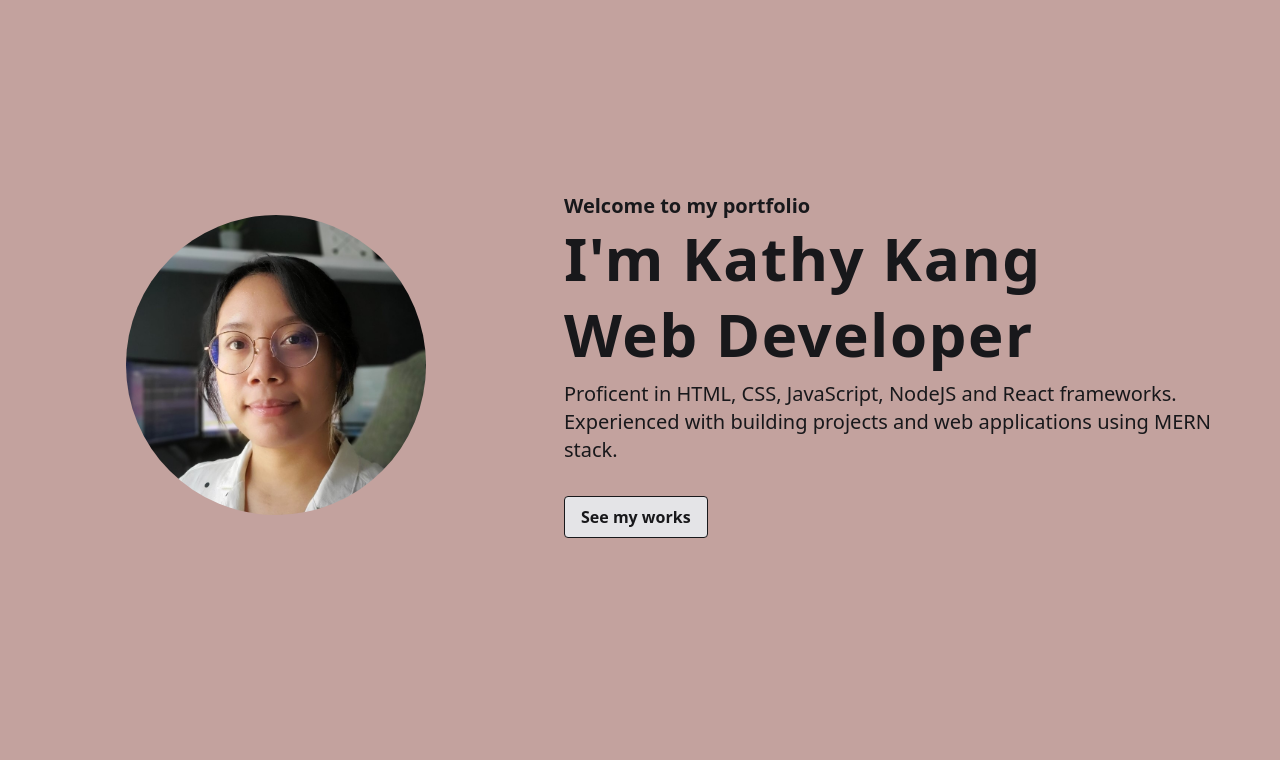
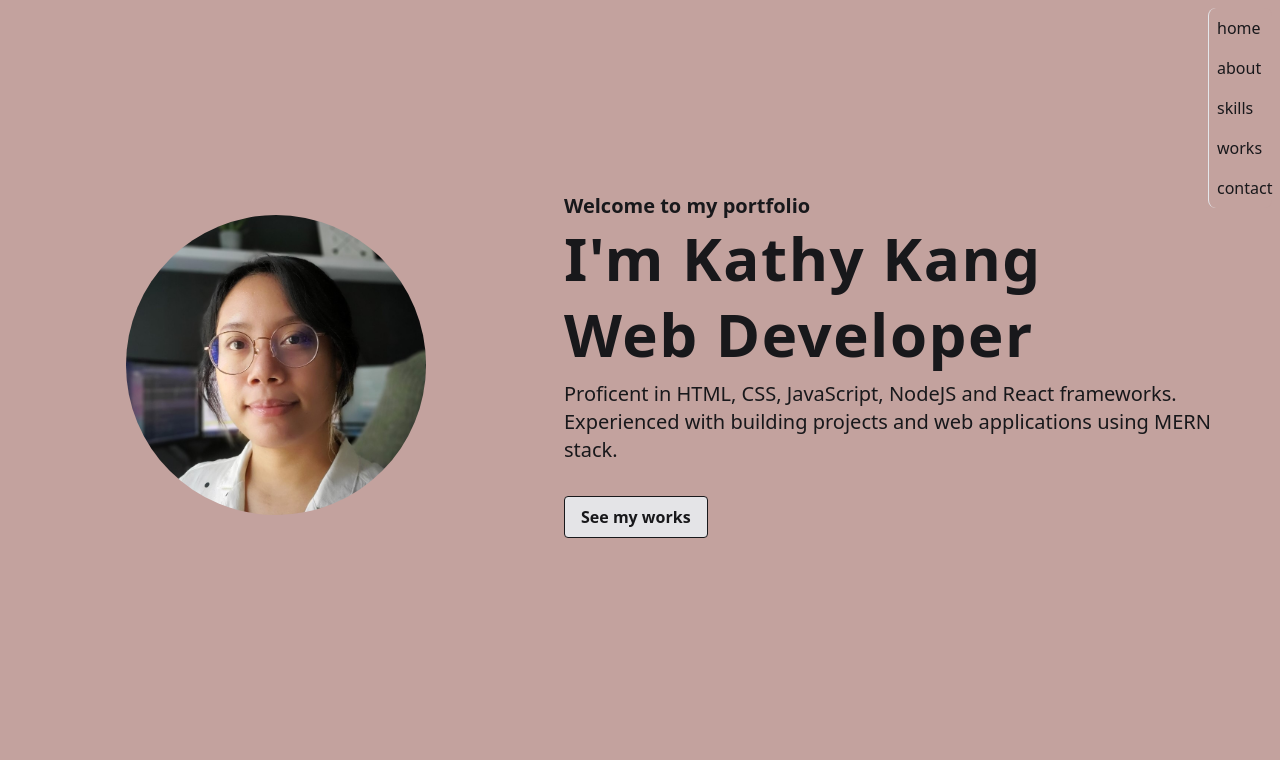
Before and after one commit to KatSKang/KSK-Portfolio, a React (Create React App) app: page / in a window 1280 px wide. Shown: the top 760 px of the page. Built offline with nearby package versions, Linux system fonts and the light colour scheme.

Commit message:
added nav to side

```diff
--- a/package.json
+++ b/package.json
@@ -4,10 +4,6 @@
   "private": true,
   "homepage": "https://katskang.github.io/KKang-React-Portfolio/",
   "dependencies": {
-    "@chakra-ui/react": "^2.4.2",
-    "@emotion/react": "^11.10.5",
-    "@emotion/styled": "^11.10.5",
-    "@headlessui/react": "^1.7.4",
     "@testing-library/jest-dom": "^5.16.5",
     "@testing-library/react": "^13.4.0",
     "@testing-library/user-event": "^13.5.0",
@@ -15,6 +11,7 @@
     "gh-pages": "^4.0.0",
     "react": "^18.2.0",
     "react-dom": "^18.2.0",
+    "react-icons": "^4.10.1",
     "react-router-dom": "^6.4.4",
     "react-scripts": "5.0.1",
     "react-scroll": "^1.8.9",
--- a/src/App.css
+++ b/src/App.css
@@ -2,7 +2,7 @@
 @tailwind components;
 @tailwind utilities;
 
-@import url('https://fonts.googleapis.com/css2?family=Poppins:wght@300&family=Quicksand&display=swap');
+@import url('https://fonts.googleapis.com/css2?family=Poppins:wght@200;400;700&display=swap');
 
 @layer base {
     html {
--- a/src/App.js
+++ b/src/App.js
@@ -17,7 +17,7 @@ function App() {
 
   return (
     <div className="App">
-      {/* <Navbar nav={about} /> */}
+      <Navbar />
       <Header />
       <About ref={about} />
       <Skills ref={skills} />
--- a/src/components/Header.jsx
+++ b/src/components/Header.jsx
@@ -11,7 +11,7 @@ export default function Header() {
   };
 
   return (
-    <div className="hero">
+    <div className="hero" id="home">
       <div className="grid max-w-screen-xl px-4 py-8 mx-auto h-800 min-[320px]:my-32 lg:gap-8 xl:gap-0 lg:py-16 lg:grid-cols-12">
         <div className="hidden place-self-center lg:mt-0 lg:col-span-5 lg:flex">
           <img
@@ -20,7 +20,8 @@ export default function Header() {
               height: 300,
               borderRadius: "50%",
             }}
-            alt="pic"></img>
+            alt="pic"
+          ></img>
         </div>
         <div className="mx-auto place-self-center lg:col-span-7 text-zinc-900">
           <p className="max-w-2xl mb-2 font-bold md:text-lg lg:text-xl">
@@ -39,7 +40,8 @@ export default function Header() {
           </p>
           <button
             className="border-zinc-900 bg-zinc-200 font-bold w-34 py-2 px-4 border rounded mr-6"
-            onClick={scrollToProjects}>
+            onClick={scrollToProjects}
+          >
             See my works
           </button>
         </div>
--- a/src/components/Nav.jsx
+++ b/src/components/Nav.jsx
@@ -1,44 +1,47 @@
-import React from "react";
+import React, { useState } from "react";
 // import { Route, Routes, Link } from "react-router-dom";
-// import Header from "./Header";
-// import Portfolio from "./pages/Portfolio";
-// import About from "./pages/About";
-// import Resume from "./pages/Resume";
-// import Contact from "./pages/Contact";
-import logo from "../assets/images/logo.png";
+import { Link } from "react-scroll";
 
-export default function Navbar({ nav }) {
+const NavBar = () => {
+  const navLinks = [
+    {
+      id: 1,
+      link: "home",
+    },
+    {
+      id: 2,
+      link: "about",
+    },
+    {
+      id: 3,
+      link: "skills",
+    },
+    {
+      id: 4,
+      link: "works",
+    },
+    {
+      id: 5,
+      link: "contact",
+    },
+  ];
+
   return (
-    <nav>
-      <div className="max-w-screen-xl flex flex-wrap items-center justify-between mx-auto p-2 hamburger-menu">
-        <a href="/" class="flex items-center">
-          <img src={logo} class="h-8 mr-3" alt="KK logo" />
-        </a>
-        <div clasName="">
-          <ul className="flex justify-end mr-auto py-4 px-6 text-zinc-900 w-full text-light hidden space-x-8 lg:flex">
-            <li
-              onClick={() => nav.current.scrollIntoView({ behavior: "smooth" })}
-              className="link cursor-pointer no-underline hover:underline mx-2">
-              About
-            </li>
-            <li
-              onClick={() => nav.current.scrollIntoView({ behavior: "smooth" })}
-              className="link cursor-pointer no-underline hover:underline mx-2">
-              Projects
-            </li>
-            <li
-              onClick={() => nav.current.scrollIntoView({ behavior: "smooth" })}
-              className="link cursor-pointer no-underline hover:underline mx-2">
-              Resume
-            </li>
-            <li
-              onClick={() => nav.current.scrollIntoView({ behavior: "smooth" })}
-              className="link cursor-pointer no-underline hover:underline mx-2">
-              Contact
-            </li>
-          </ul>
-        </div>
-      </div>
+    <nav className="fixed right-2 top-2 z-50 w-16 bg-[#c3a29e]/50 text-zinc-900 flex flex-col px-2 rounded-lg border-l">
+      <ul className="flex flex-col w-full">
+        {navLinks.map(({ id, link }) => (
+          <li
+            key={id}
+            className="hover:text-zinc-100 text-s cursor-pointer py-2"
+          >
+            <Link to={link} smooth duration={700} offset={-72}>
+              {link}
+            </Link>
+          </li>
+        ))}
+      </ul>
     </nav>
   );
-}
+};
+
+export default NavBar;
```
Also changed, not shown: 1 other file (tests, documents, lock files or other folders).
